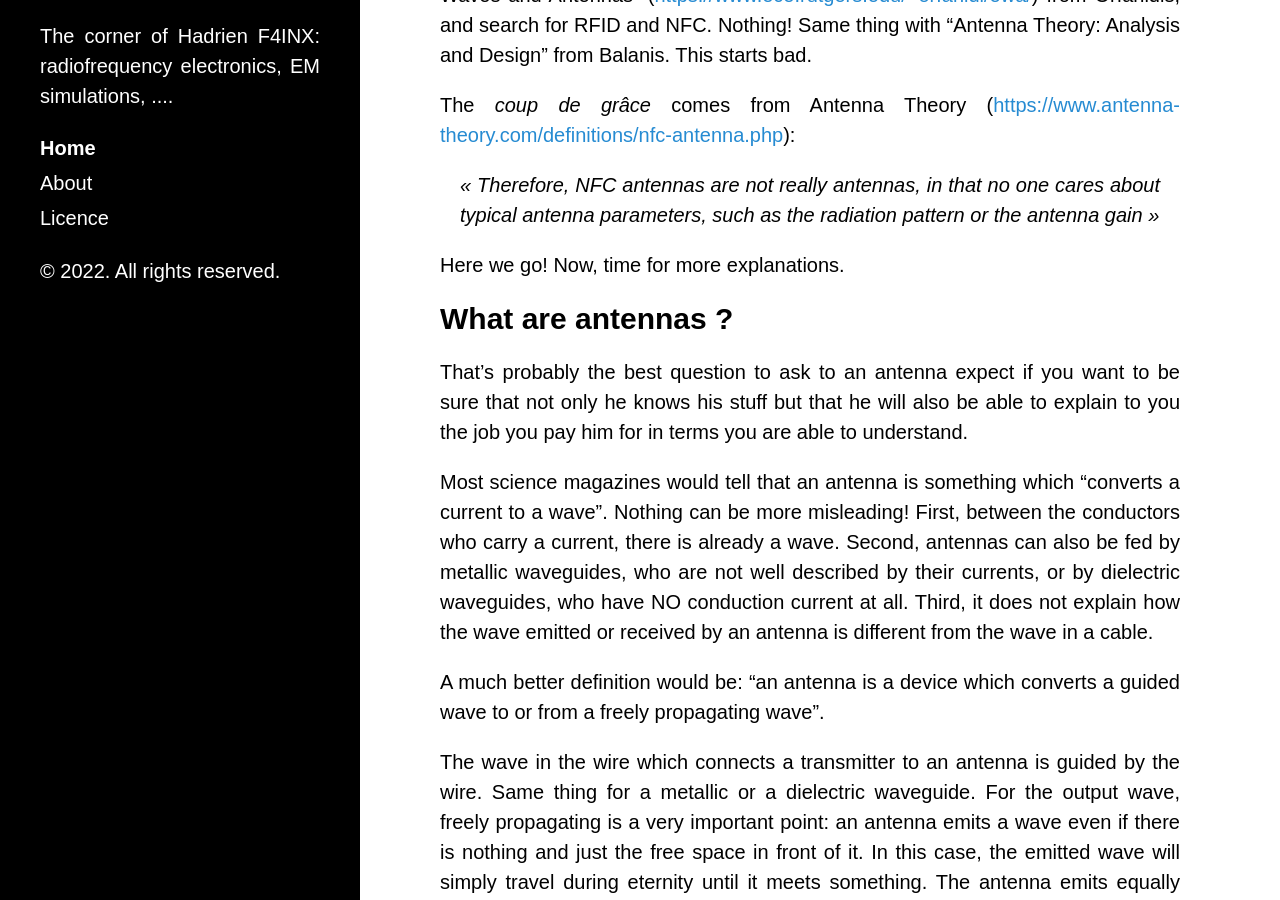
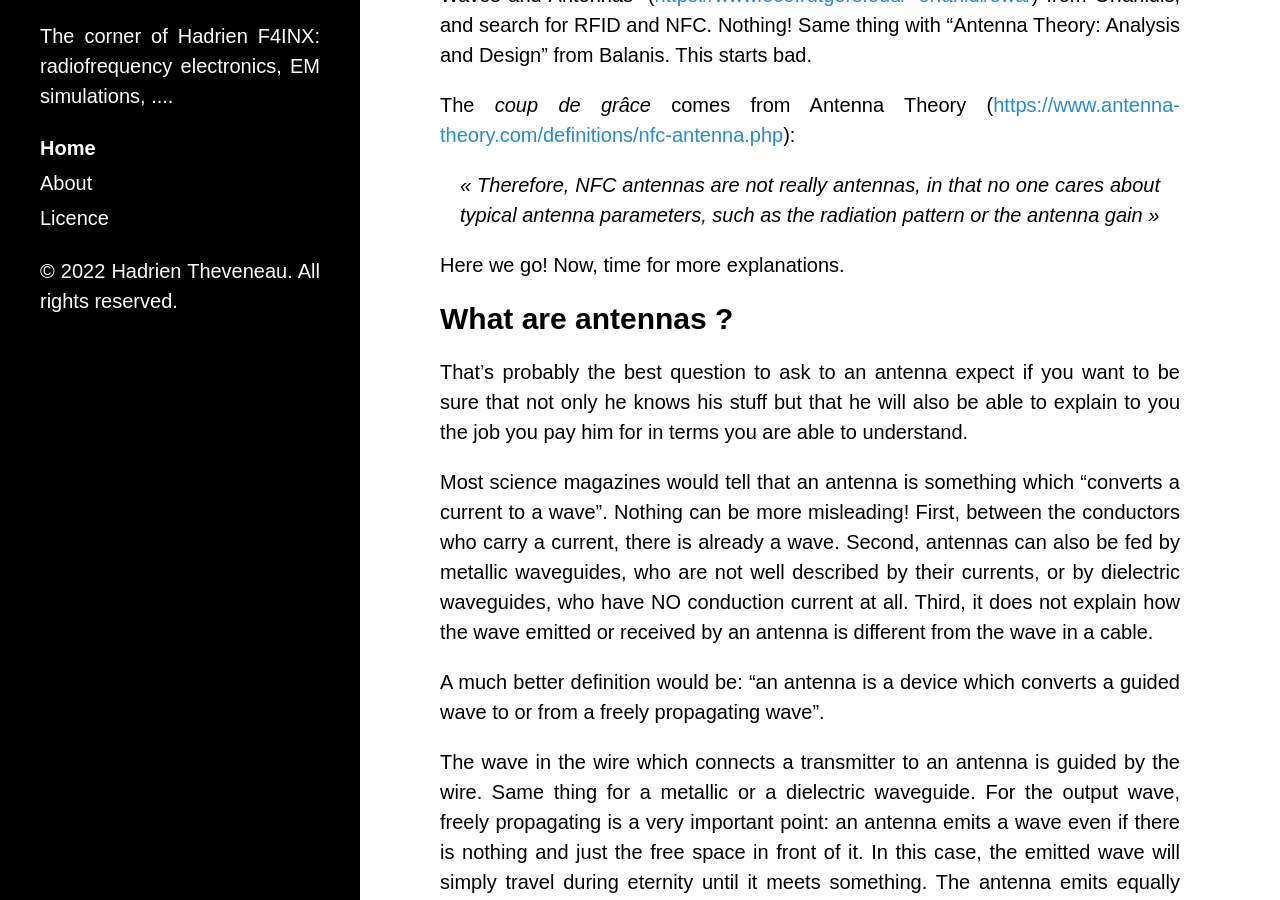
Before and after one commit to thadrien/Zview.github.io, a Jekyll site: the page built from index.html, in a window 1280 px wide and 900 px high, scrolled down 427 px. Built offline with Jekyll 4.4.1, drawn with Linux system fonts in a browser that asks for light colours; the list of posts is cut into pages by our own code; some of the changed lines change nothing that is shown.

Commit message:
Update copyright notice.

```diff
--- a/_includes/sidebar.html
+++ b/_includes/sidebar.html
@@ -27,7 +27,7 @@
     {% endfor %}
   </nav>
 
-  <p>&copy; {{ site.time | date: '%Y' }}. All rights reserved.</p>
+  <p>&copy; {{ site.time | date: '%Y' }} {{ site.author.name }}. All rights reserved.</p>
 
   <a class="print-only" href="{{ site.author.url  | append: page.url }}">{{ site.author.url  | append: page.url }}</a>
 </div>
```
